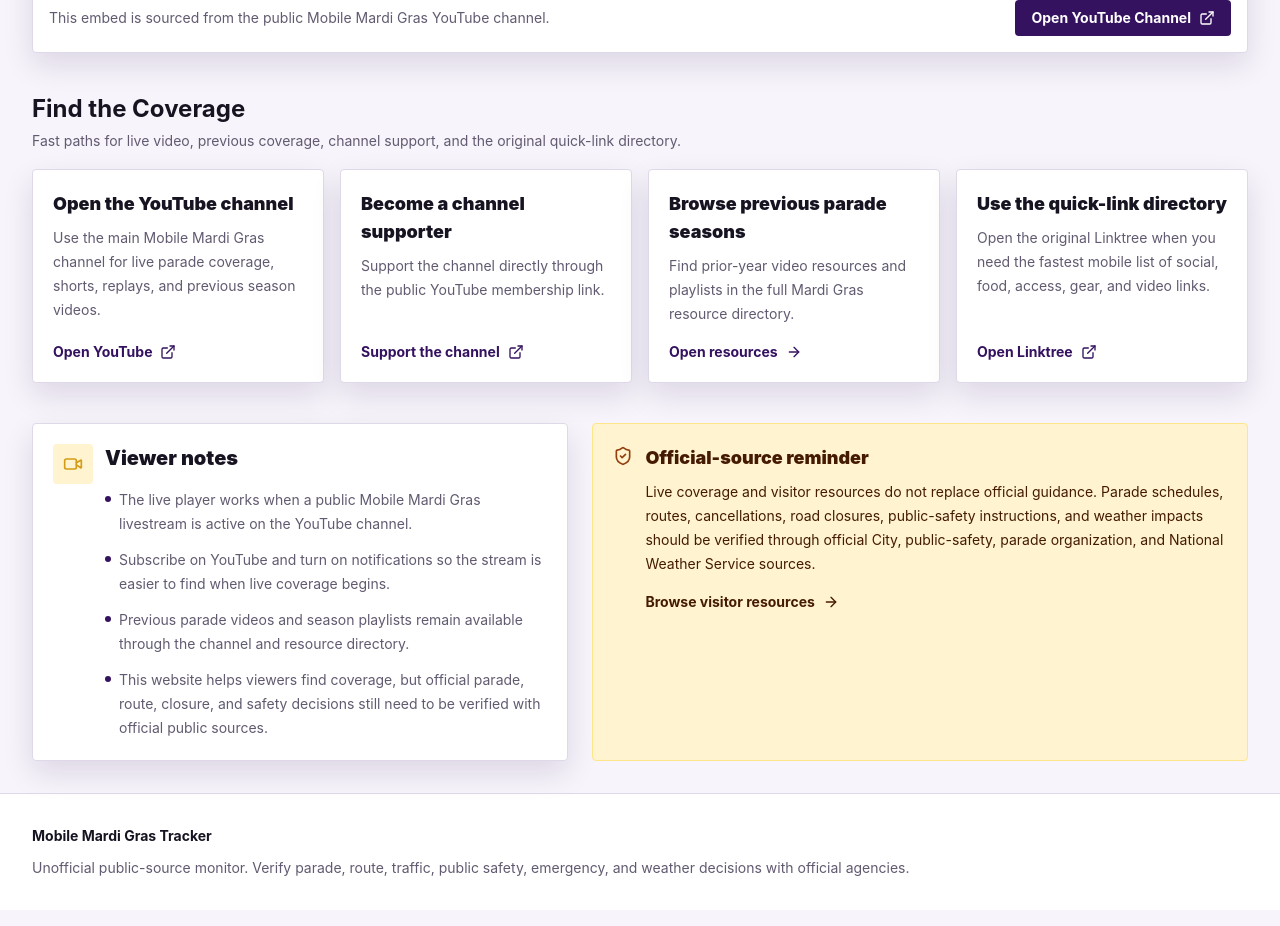
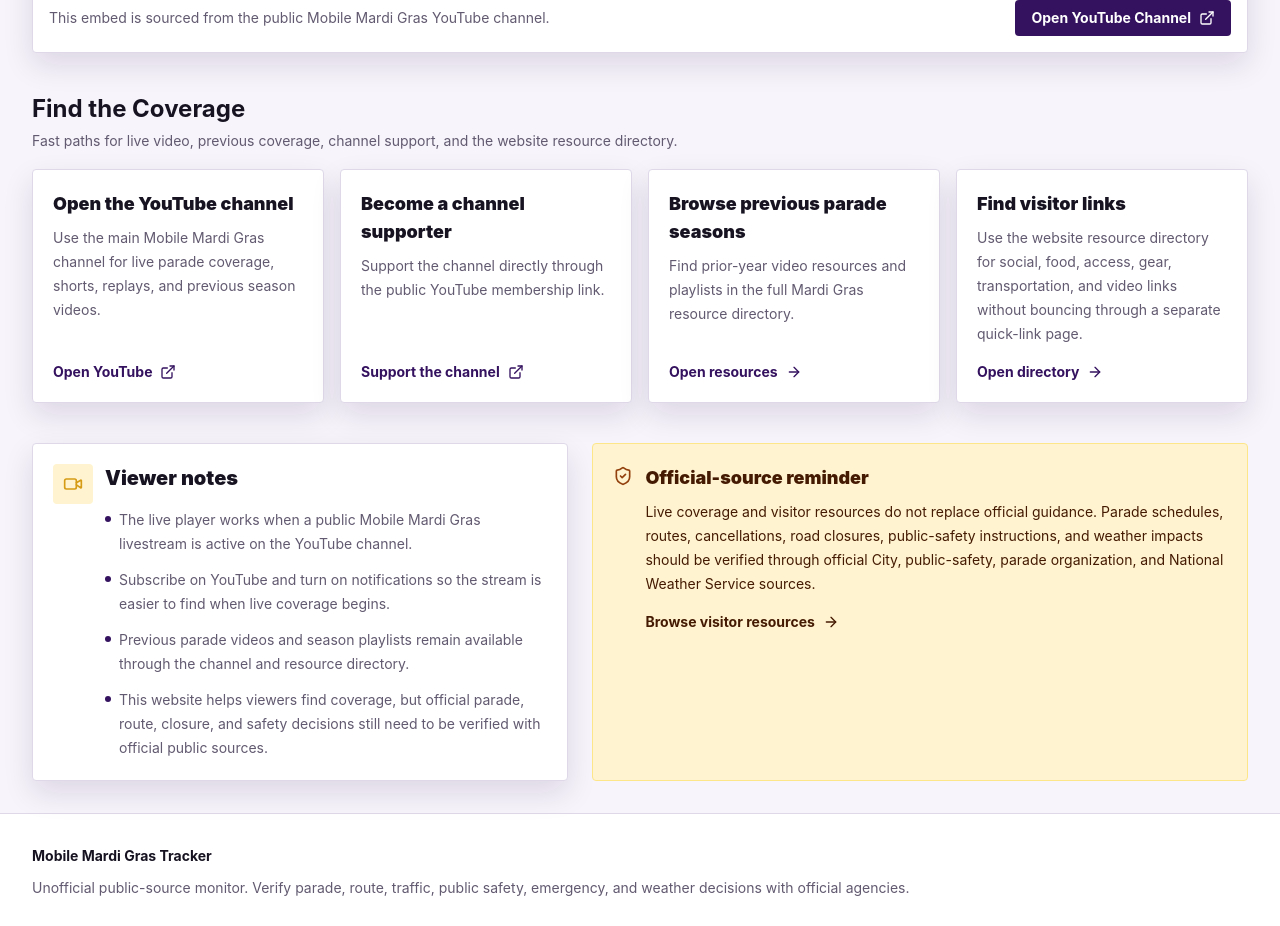
Before and after one commit to TheCryptoArborist/251mardigras, a Next.js app: page /watch in a window 1280 px wide. Shown: the part 1420-2346 px from the top of the page. Built offline with nearby package versions, Linux system fonts and the light colour scheme.

Commit message:
Remove Linktree bounce from Watch page

```diff
--- a/src/app/watch/page.tsx
+++ b/src/app/watch/page.tsx
@@ -2,7 +2,7 @@ import Link from "next/link";
 import { ArrowRight, ExternalLink, PlayCircle, ShieldCheck, Video } from "lucide-react";
 import { LiveStreamEmbed } from "@/components/LiveStreamEmbed";
 import { SectionHeader } from "@/components/SectionHeader";
-import { LINKTREE_URL, YOUTUBE_CHANNEL_URL, YOUTUBE_SUPPORTER_URL } from "@/lib/seed-data";
+import { YOUTUBE_CHANNEL_URL, YOUTUBE_SUPPORTER_URL } from "@/lib/seed-data";
 
 const watchLinks = [
   {
@@ -27,11 +27,11 @@ const watchLinks = [
     external: false
   },
   {
-    title: "Use the quick-link directory",
-    description: "Open the original Linktree when you need the fastest mobile list of social, food, access, gear, and video links.",
-    href: LINKTREE_URL,
-    action: "Open Linktree",
-    external: true
+    title: "Find visitor links",
+    description: "Use the website resource directory for social, food, access, gear, transportation, and video links without bouncing through a separate quick-link page.",
+    href: "/resources#all-resources",
+    action: "Open directory",
+    external: false
   }
 ];
 
@@ -97,7 +97,7 @@ export default function WatchPage() {
         <section>
           <SectionHeader
             title="Find the Coverage"
-            description="Fast paths for live video, previous coverage, channel support, and the original quick-link directory."
+            description="Fast paths for live video, previous coverage, channel support, and the website resource directory."
           />
           <div className="grid gap-4 md:grid-cols-2 xl:grid-cols-4">
             {watchLinks.map((item) => (
```
